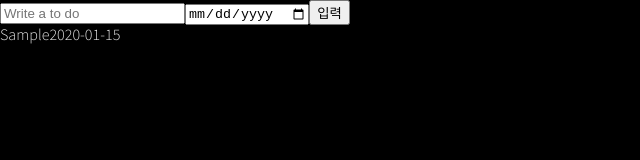
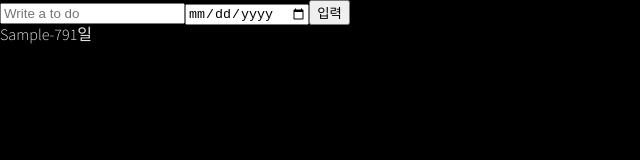
Before and after one commit to RspSang/d-day, a React (Create React App) app: page / in a window 1280 px wide. Both pictures are taken after typing "Sample", "2020-01-15" into the empty fields and a click on the button "입력". Shown: the top 160 px of the page, without its empty margins (0-640 px from the left). Built offline with nearby package versions, Linux system fonts and the light colour scheme.

Commit message:
calculate d-day

```diff
--- a/src/Components/Form.tsx
+++ b/src/Components/Form.tsx
@@ -1,15 +1,14 @@
 import { useForm } from "react-hook-form";
-import { useSetRecoilState, useRecoilValue } from "recoil";
+import { useSetRecoilState } from "recoil";
 import { doState } from "../atoms";
 
 interface IForm {
   Do: string;
-  When: string;
+  When: Date;
 }
 
 function Form() {
   const setDos = useSetRecoilState(doState);
-  const aaa = useRecoilValue(doState);
   const { register, handleSubmit, setValue } = useForm<IForm>();
   const handleValid = (data: IForm) => {
     setDos((oldToDos) => [
@@ -17,7 +16,7 @@ function Form() {
       ...oldToDos,
     ]);
     setValue("Do", "");
-    setValue("When", "");
+    setValue("When", new Date());
   };
 
   return (
--- a/src/Components/List.tsx
+++ b/src/Components/List.tsx
@@ -1,5 +1,45 @@
 import { useRecoilValue } from "recoil";
 import { doState } from "../atoms";
+
+const countDayFN = (toDate: Date) => {
+  const now = new Date();
+  const inputDate = new Date(toDate);
+  let amount = inputDate.getTime() - now.getTime();
+
+  // time is already past
+  if (amount < 0) {
+  }
+
+  // 일, 시, 분, 초 를 모두 0으로 초기화시켜줍니다.
+
+  amount = Math.floor(amount / 1000); // milliseconds 모두 지워줍니다.
+
+  const days = Math.floor(amount / 86400) + 1;
+  // 하루는 총 86400 초이기 때문에 86400 으로 나눈 값이 d-day와의 남은 일수를 나타내줍니다.
+  // amount = amount % 86400;
+  // // 나머지값만 받아와줍니다.
+
+  // let hours = Math.floor(amount / 3600);
+  // // 1시간은 총 3600 초이기 때문에 3600 으로 나눈 값이 d-day와의 남은 시간수를 나타내줍니다.
+  // amount = amount % 3600;
+  // // 나머지값만 받아와줍니다.
+
+  // let mins = Math.floor(amount / 60);
+  // // 1분은 총 60 초이기 때문에 60 으로 나눈 값이 d-day와의 남은 분 수를 나타내줍니다.
+  // amount = amount % 60;
+  // // 나머지값만 받아와줍니다.
+
+  // let secs = Math.floor(amount);
+  // // 나머지 값은 남은 초가 됩니다.
+
+  return {
+    days,
+    // hours,
+    // minutes: mins,
+    // seconds: secs,
+  };
+  // day, hours, minutes, seconds 에 각각 대입해줍니다.
+};
 
 function List() {
   const lists = useRecoilValue(doState);
@@ -8,7 +48,9 @@ function List() {
       {lists?.map((list) => (
         <div>
           {list.text}
-          {list.when}
+          {countDayFN(list.when).days}일
+          {/* {countDayFN(list.when).hours}시간
+          {countDayFN(list.when).minutes}분{countDayFN(list.when).seconds}초 */}
         </div>
       ))}
     </div>
--- a/src/atoms.tsx
+++ b/src/atoms.tsx
@@ -2,7 +2,7 @@ import { atom } from "recoil";
 
 export interface IDo {
   text: string;
-  when: string;
+  when: Date;
   id: number;
 }
 
```
